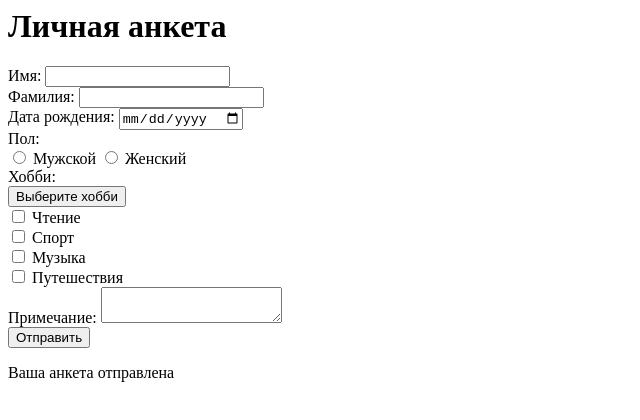
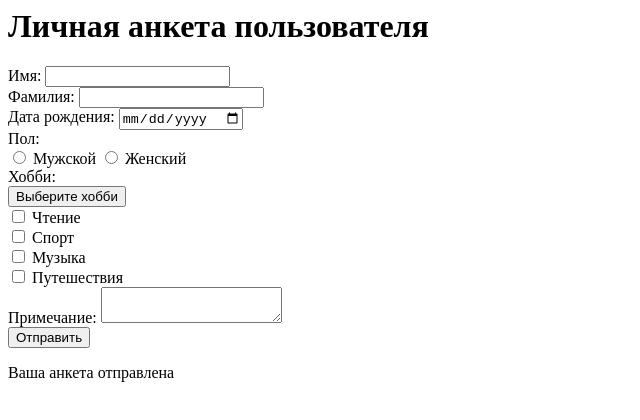
Before and after one commit to banga22/AnketaRepa, a plain HTML site: page index.html in a window 1280 px wide. Shown: the whole page, without its empty margins (0-640 px from the left). Drawn offline with Linux system fonts and the light colour scheme; files that its build step writes are made by us from their sources; files whose address does not match are found by name.

Commit message:
Update index.html

```diff
--- a/index.html
+++ b/index.html
@@ -9,7 +9,7 @@
 </head>
 <body>
 <div class="container">
-    <h1>Личная анкета</h1>
+    <h1>Личная анкета пользователя</h1>
     <form id="personalForm">
         <div class="form-group">
             <label for="firstName" class="required">Имя:</label>
```
